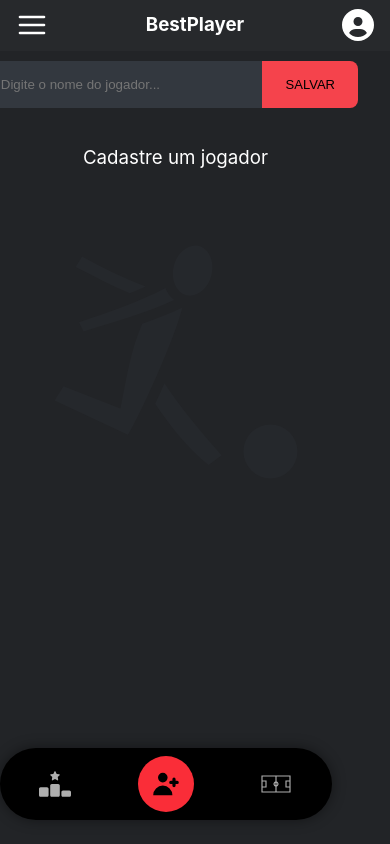
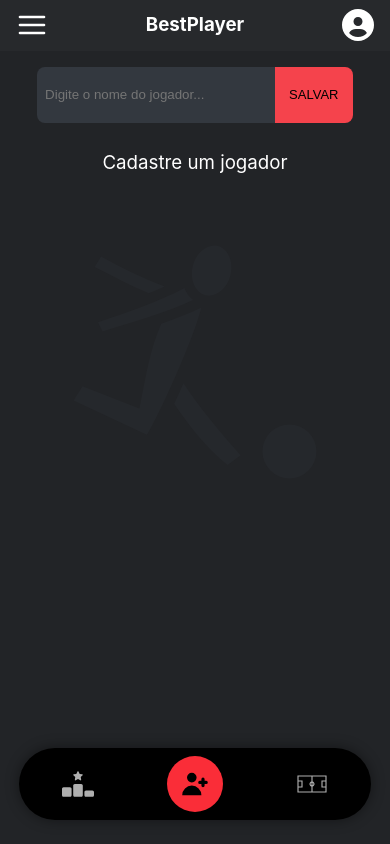
Before and after one commit to Peixoto07/bestplayer-react, a React (Vite) app: page / in a window 390 px wide. Built offline with nearby package versions, Linux system fonts and the light colour scheme.

Commit message:
altera responsividade

```diff
--- a/src/components/GameConfig/GameConfig.css
+++ b/src/components/GameConfig/GameConfig.css
@@ -1,5 +1,4 @@
 .containerBtnGame{
-    margin: 2rem 0;
     gap: 0.5rem;
     text-align: center;
     display: flex;
@@ -20,10 +19,10 @@
 .containerNav {
     display: flex;
     gap: 1rem;
-    HEIGHT: 5vh;
+    HEIGHT: 4rem;
     width: 80%;
     justify-content: space-between;
-    margin-bottom: 2rem;
+    margin-top: 1rem;
 }
 .boxBtnGame{
     gap: 1rem;
@@ -32,7 +31,7 @@
 }
 
 .boxBtnGame button{
-    width: 50%;
+    width: 5rem;
     border: none;
     border-radius: 5px;
     max-width: 8rem;
@@ -50,7 +49,7 @@
 }
 
 .btnSortear{
-    width: 25vw;
+    width: 6rem;
     background: #f5434c;
     border: none;
     border-radius: 5px;
--- a/src/components/PlayerList/PlayerList.css
+++ b/src/components/PlayerList/PlayerList.css
@@ -1,7 +1,7 @@
 .listContainer {
-    WIDTH: 100vw;
+    WIDTH: 100%;
     display: flex;
-    height: 74vh;
+    height: 100%;
     overflow: auto;
     flex-direction: column;
     align-items: center;
@@ -15,7 +15,7 @@
 
 .listContainer ul {
     display: flex;
-    width: 90vw;
+    width: 100%;
     padding: 0;
     margin: 5px 0;
     list-style: none;
@@ -72,7 +72,7 @@
 
 .textoLista {
     display: flex;
-    width: 80vw;
+    width: 90%;
     justify-content: space-between;
 }
 
--- a/src/components/RankingList/RankingList.css
+++ b/src/components/RankingList/RankingList.css
@@ -7,7 +7,7 @@
     display: flex;
     overflow: auto;
     width: 100%;
-    height: 59vh;
+    height: 100%;
     flex-direction: column;
     gap: .4rem;
     align-items: center;
--- a/src/components/RankingList/UserIcon.css
+++ b/src/components/RankingList/UserIcon.css
@@ -3,7 +3,7 @@
     gap: 1rem;
     width: 100%;
     justify-content: center;
-    background: linear-gradient(180deg, rgba(81, 88, 101, 1) 0%, rgb(34 36 39) 100%);
+    background: radial-gradient( circle, rgba(81, 88, 101, 0.8) 0%, rgb(34 36 39 ) 102px);
     padding: 1rem 0px 2rem 0;
 }
 
--- a/src/components/Register/Register.css
+++ b/src/components/Register/Register.css
@@ -1,16 +1,15 @@
 .formContainer{
-    width: 100vw;
-    height: 6vh;
-    margin: 10px 0;
+    width: 90%;
+    height: 4rem;
     display: flex;
     flex-direction: row;
     justify-content: center;
 }
 .formContainer input{
-    min-width: 65vw;
+    width: 90%;
     border: none;
-    background-color: #33383F;
-    color: white;
+    background-color: #33383f;
+    color: #fff;
     outline: none;
     border-radius: 8px 0 0 8px;
     padding: 0 8px;
--- a/src/components/TabBar/TabBar.css
+++ b/src/components/TabBar/TabBar.css
@@ -1,15 +1,17 @@
 .tabContainer{
 
     display: flex;
-    width: 85vw;
+    min-width: 22rem;
+    width: 50%;
     padding: 8px 0;
-    box-shadow: 0 0px 14px 0px rgb(0 0 0 / 43%);
+    box-shadow: 0 0 14px #0000006e;
     border-radius: 50px;
-    background-color: black;
+    background-color: #000;
     align-items: center;
     justify-content: space-around;
     position: fixed;
     bottom: 24px;
+    transition: all .3s ease-in-out;
 }
 
 .tabContainer a{
@@ -29,6 +31,7 @@
     background-color: #FA2D38;
     color: black;
     font-size: 2.8rem;
+    transition: all .5s ease-in-out;
 }
 
 .desactiveButton{
--- a/src/index.css
+++ b/src/index.css
@@ -4,6 +4,16 @@
   font-weight: 400;
 
 }
+#root {
+  max-width: 1280px;
+  margin: 0;
+  height: 100vh;
+  gap: 1rem;
+  display: flex;
+  flex-direction: column;
+  align-items: center;
+}
+
 
 
 body {
```
